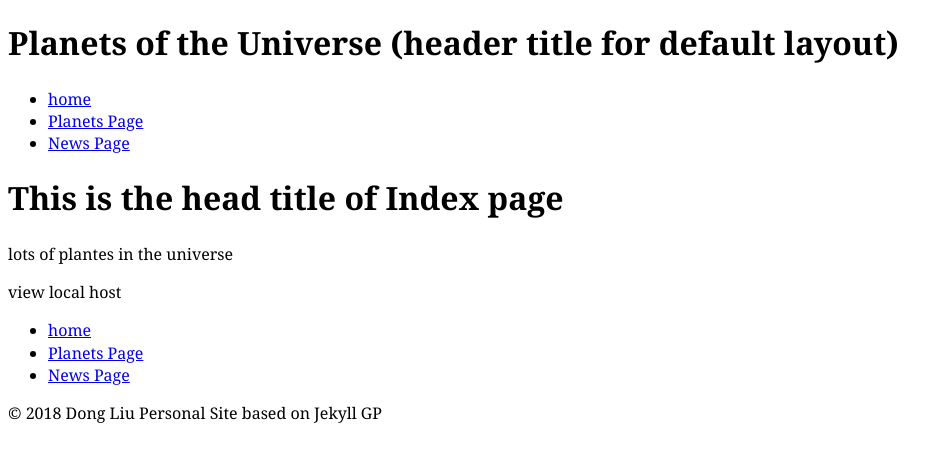
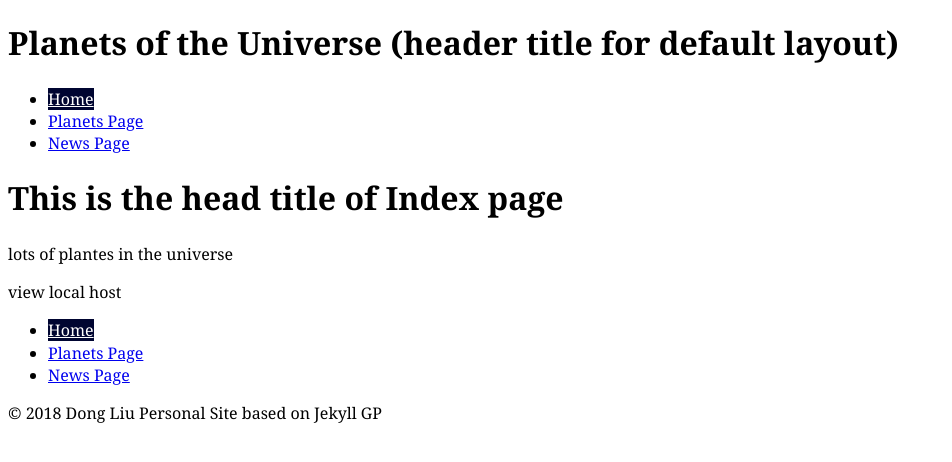
Before and after one commit to liudoong/Personal-Site, a Jekyll site: the page built from index.html, in a window 1280 px wide. Shown: the top 462 px of the page, without its empty margins (0-952 px from the left). Built offline with Jekyll 4.4.1, drawn with Linux system fonts in a browser that asks for light colours; Markdown is read by kramdown in place of the engine named in the settings.

Commit message:
debug index highlight

```diff
--- a/_includes/nav.html
+++ b/_includes/nav.html
@@ -1,6 +1,6 @@
 <nav>
 	<ul>
-		<li><a href="{{site.baseurl}}/" class= "{% if page.url == '/index.html' %}current{% endif %}">home</a></li>
+		<li><a href="{{site.baseurl}}/" class= "{% if page.url == '/' %}current{% endif %}">Home</a></li>
 		<li><a href="{{site.baseurl}}/planets.html">Planets Page</a></li>
 		<li><a href="{{site.baseurl}}/news.html" class= "{% if page.url == '/news.html' %}current{% endif %}">News Page</a></li>
 	</ul>
```
Also changed, not shown: 1 other file.
